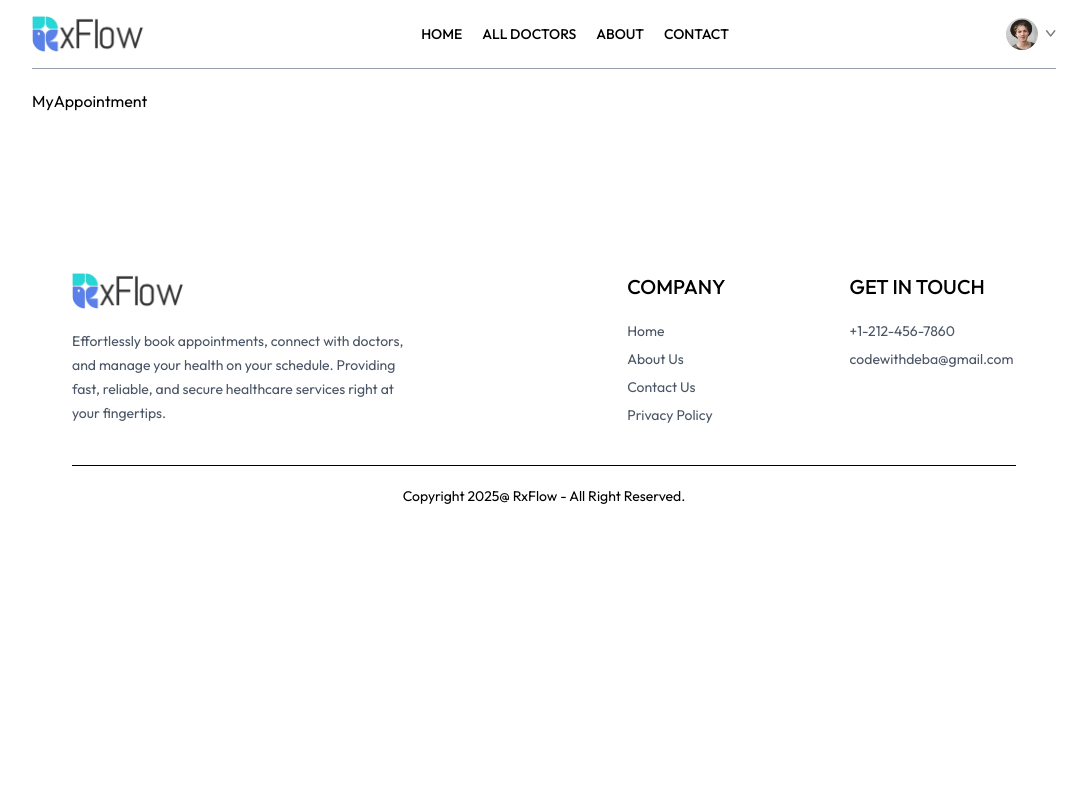
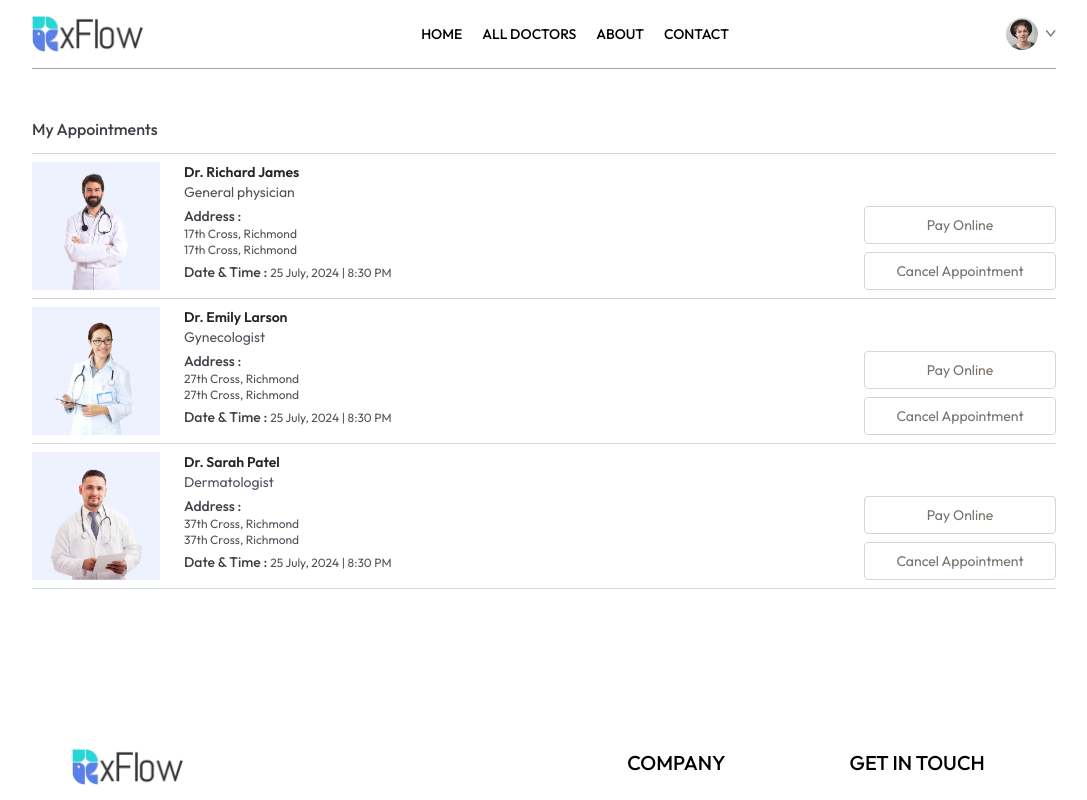
Before and after one commit to debanaskar13/Doctor-Appointment-Application, a React (Vite) app in the folder frontend/: page /my-appointments in a window 1280 px wide. Shown: the top 800 px of the page, without its empty margins (96-1183 px from the left). Built offline with nearby package versions, Linux system fonts and the light colour scheme.

Commit message:
Added My Appointment Page

```diff
--- a/frontend/src/pages/MyAppointment.jsx
+++ b/frontend/src/pages/MyAppointment.jsx
@@ -1,9 +1,40 @@
 /* eslint-disable no-unused-vars */
-import React from 'react'
+import React, { useContext } from 'react'
+import {AppContext} from '../context/AppContext'
 
 const MyAppointment = () => {
+
+  const {doctors} = useContext(AppContext)
+
+
   return (
-    <div>MyAppointment</div>
+    <div>
+      <p className='pb-3 mt-12 font-medium text-zinc-700 border-b border-gray-300'>My Appointments</p>
+      <div>
+        {
+          doctors.slice(0,3).map((item, index) => (
+            <div className='grid grid-cols-[1fr_2fr] gap-4 sm:flex sm:gap-6 py-2 border-b border-gray-300' key={index}>
+              <div>
+                <img className='w-32 bg-indigo-50' src={item.image} alt="" />
+              </div>
+              <div className='flex-1 text-sm text-zinc-600'>
+                <p className='text-neutral-800 font-semibold'>{item.name}</p>
+                <p>{item.speciality}</p>
+                <p className='text-zinc-700 font-medium mt-1'>Address : </p>
+                <p className='text-xs'>{item.address.line1}</p>
+                <p className='text-xs'>{item.address.line1}</p>
+                <p className='text-xs mt-1'><span className='text-sm text-neutral-700 font-medium'>Date & Time : </span> 25 July, 2024 | 8:30 PM</p>
+              </div>
+              <div></div>
+              <div className='flex flex-col gap-2 justify-end'>
+                <button className='text-sm text-stone-500 text-center sm:min-w-48 py-2 border border-gray-300 rounded cursor-pointer hover:bg-[#5F6FFF] hover:text-white transition-all duration-300'>Pay Online</button>
+                <button className='text-sm text-stone-500 text-center sm:min-w-48 py-2 border border-gray-300 rounded cursor-pointer hover:bg-red-600 hover:text-white transition-all duration-300'>Cancel Appointment</button>
+              </div>
+            </div>
+          ))
+        }
+      </div>
+    </div>
   )
 }
 
```
